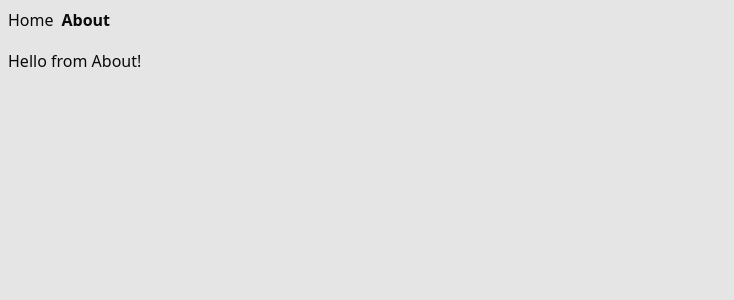
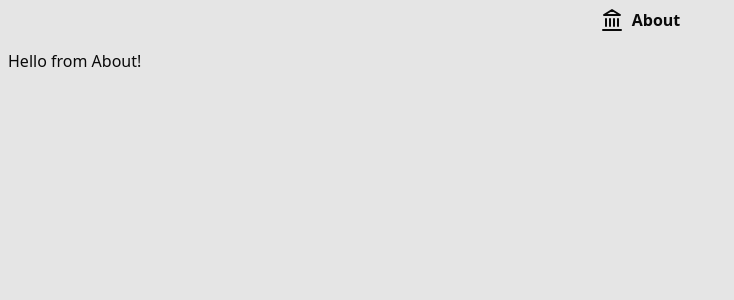
Before and after one commit to justin-0/react-hono, a React (Vite) app in the folder client/: page /about in a window 1280 px wide. Shown: the top 300 px of the page, without its empty margins (0-734 px from the left). Built offline with nearby package versions, Linux system fonts and the light colour scheme.

Commit message:
updated todos

```diff
--- a/client/src/routes/__root.tsx
+++ b/client/src/routes/__root.tsx
@@ -1,12 +1,13 @@
 import { createRootRoute, Link, Outlet } from "@tanstack/react-router";
 import { TanStackRouterDevtools } from "@tanstack/router-devtools";
+import { Landmark } from "lucide-react";
 
 export const Route = createRootRoute({
   component: () => (
     <div className="bg-neutral-200 min-h-screen">
-      <div className="p-2 flex gap-2">
+      <div className="p-2 flex gap-2 items-center justify-center">
         <Link to="/" className="[&.active]:font-bold">
-          Home
+          <Landmark className="h-6 w-6" />
         </Link>{" "}
         <Link to="/about" className="[&.active]:font-bold">
           About
```
Also changed, not shown: 1 other file (tests, documents, lock files or other folders).
